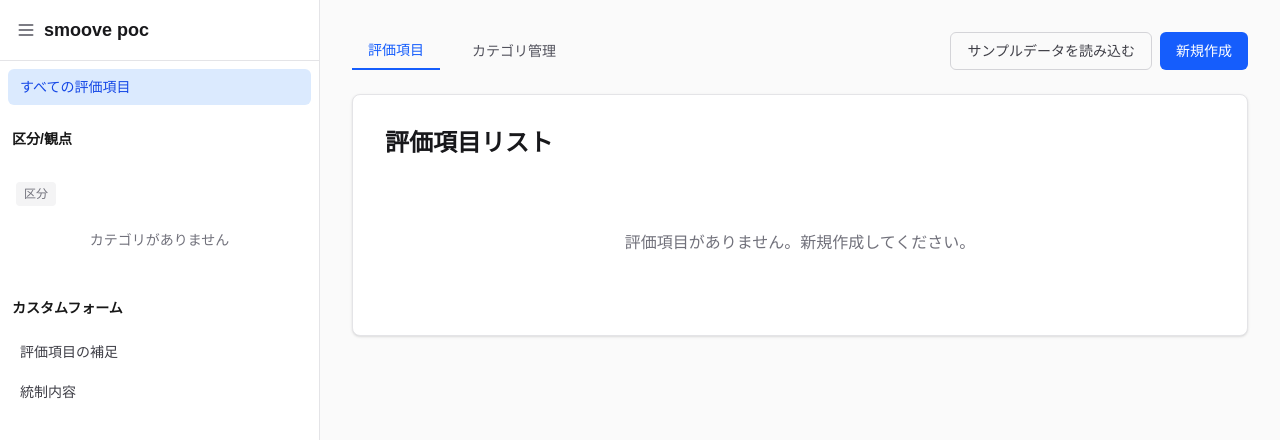
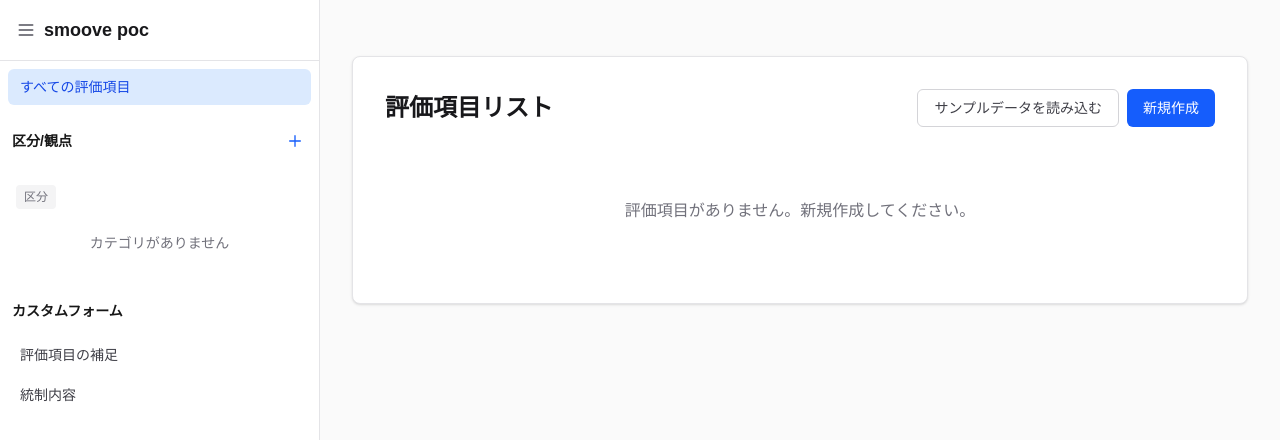
Before and after one commit to takahashi-tosh/flexible-checklist, a Next.js app: page / in a window 1280 px wide. Shown: the top 440 px of the page. Built offline with nearby package versions, Linux system fonts and the light colour scheme.

Commit message:
[modify] ui

```diff
--- a/app/components/CategorySidebar.tsx
+++ b/app/components/CategorySidebar.tsx
@@ -9,7 +9,7 @@ interface CategorySidebarProps {
   selectedCategoryId: string | null;
   onSelectCategory: (categoryId: string | null) => void;
   refreshTrigger?: number;
-  onSelectView?: (view: 'supplemental-info-templates' | 'control-content-templates') => void;
+  onSelectView?: (view: 'supplemental-info-templates' | 'control-content-templates' | 'categories') => void;
   currentView?: string;
 }
 
@@ -71,15 +71,26 @@ export default function CategorySidebar({ selectedCategoryId, onSelectCategory,
       </div>
 
       <div className="p-2">
-        <div className="w-full text-left font-bold px-1 py-2 rounded-md text-sm transition-colors">
-          区分/観点
+        <div className="w-full flex items-center justify-between px-1 py-2 rounded-md text-sm transition-colors">
+          <span className="font-bold">区分/観点</span>
+          <button
+            onClick={() => onSelectView?.('categories')}
+            className="p-1 text-blue-600 dark:text-blue-400 hover:bg-blue-50 dark:hover:bg-blue-900/20 rounded transition-colors"
+            title="カテゴリを管理"
+          >
+            <svg className="w-4 h-4" fill="none" stroke="currentColor" viewBox="0 0 24 24">
+              <path strokeLinecap="round" strokeLinejoin="round" strokeWidth={2} d="M12 4v16m8-8H4" />
+            </svg>
+          </button>
         </div>
       </div>
 
       {/* 区分ラベル */}
       <div className="px-4 py-2 mt-2">
-        <div className="text-xs font-medium text-zinc-500 dark:text-zinc-400 bg-zinc-100 dark:bg-zinc-800 px-2 py-1 rounded inline-block">
-          区分
+        <div className="flex items-center justify-between">
+          <div className="text-xs font-medium text-zinc-500 dark:text-zinc-400 bg-zinc-100 dark:bg-zinc-800 px-2 py-1 rounded inline-block">
+            区分
+          </div>
         </div>
       </div>
 
--- a/app/components/EvaluationItemList.tsx
+++ b/app/components/EvaluationItemList.tsx
@@ -95,7 +95,7 @@ export default function EvaluationItemList({ items, onEdit, onDelete, onAddContr
       {/* カテゴリなしのアイテム */}
       {uncategorizedItems.length > 0 && (
         <div>
-          <h3 className="text-lg font-bold text-zinc-700 dark:text-zinc-300 mb-3 pb-2 border-b-2 border-zinc-300 dark:border-zinc-700">
+          <h3 className="sticky top-0 z-10 text-lg font-bold text-zinc-700 dark:text-zinc-300 mb-3 pb-2 border-b-2 border-zinc-300 dark:border-zinc-700 bg-zinc-50 dark:bg-black">
             未分類
           </h3>
           <div className="space-y-4">
@@ -133,7 +133,7 @@ export default function EvaluationItemList({ items, onEdit, onDelete, onAddContr
         return (
           <div key={parent.id}>
             {/* 区分ヘッダー */}
-            <h2 className="text-xl font-bold text-zinc-900 dark:text-zinc-100 mb-4 pb-2 border-b-2 border-blue-500 dark:border-blue-400">
+            <h2 className="sticky top-0 z-20 text-xl font-bold text-zinc-900 dark:text-zinc-100 mb-4 pb-2 border-b-2 border-blue-500 dark:border-blue-400 bg-zinc-50 dark:bg-black">
               {parentIndex + 1}. {parent.label}
             </h2>
 
@@ -170,7 +170,7 @@ export default function EvaluationItemList({ items, onEdit, onDelete, onAddContr
               return (
                 <div key={childId} className="mb-6">
                   {/* 観点ヘッダー */}
-                  <h3 className="text-base font-semibold text-zinc-700 dark:text-zinc-300 mb-3 pb-1 border-b border-zinc-300 dark:border-zinc-700">
+                  <h3 className="sticky top-[52px] z-10 text-base font-semibold text-zinc-700 dark:text-zinc-300 mb-3 pb-1 border-b border-zinc-300 dark:border-zinc-700 bg-zinc-50 dark:bg-black">
                     {parentIndex + 1}.{childIndex + 1}. {childData.category.label}
                   </h3>
 
--- a/app/page.tsx
+++ b/app/page.tsx
@@ -439,16 +439,33 @@ export default function Home() {
   return (
     <div className="min-h-screen bg-zinc-50 dark:bg-black flex">
       {/* サイドバー */}
-      {viewMode === 'items' && (
       <CategorySidebar
         selectedCategoryId={selectedCategoryId}
-          onSelectCategory={setSelectedCategoryId}
+        onSelectCategory={(categoryId) => {
+          setSelectedCategoryId(categoryId);
+          // カテゴリを選択したら評価項目ビューに切り替える
+          if (viewMode !== 'items') {
+            setViewMode('items');
+            setShowForm(false);
+            setEditingItem(null);
+            setEditingCategory(null);
+            setEditingSupplementalInfoTemplate(null);
+            setEditingControlContentTemplate(null);
+            setShowControlContentForm(false);
+            setShowSupplementalInfoForm(false);
+          }
+        }}
         refreshTrigger={sidebarRefreshTrigger}
         onSelectView={(view) => {
           setViewMode(view);
           setEditingItem(null);
           setEditingCategory(null);
-            if (view === 'supplemental-info-templates') {
+          if (view === 'categories') {
+            // カテゴリ管理ビューに遷移
+            setShowForm(false);
+            setEditingSupplementalInfoTemplate(null);
+            setEditingControlContentTemplate(null);
+          } else if (view === 'supplemental-info-templates') {
             const templates = getSupplementalInfoTemplates();
             setSupplementalInfoTemplates(templates);
             if (templates.length > 0) {
@@ -472,62 +489,12 @@ export default function Home() {
         }}
         currentView={viewMode}
       />
-      )}
 
       {/* メインコンテンツ */}
-      <main className={`flex-1 overflow-y-auto overflow-x-auto ${viewMode === 'items' ? 'ml-80' : ''}`}>
+      <main className="flex-1 overflow-y-auto overflow-x-auto ml-80">
         <div className={`${viewMode === 'items' ? 'min-w-fit' : 'max-w-6xl mx-auto'} px-4 py-8 sm:px-6 lg:px-8`}>
           {/* ヘッダー */}
           <div className="mb-6 flex justify-between items-center">
-            <div className="flex gap-4 items-center">
-              <button
-                onClick={() => {
-                  setViewMode('items');
-                  setShowForm(false);
-                  setEditingItem(null);
-                  setEditingCategory(null);
-                }}
-                className={`px-4 py-2 text-sm font-medium transition-colors ${
-                  viewMode === 'items'
-                    ? 'text-blue-600 dark:text-blue-400 border-b-2 border-blue-600 dark:border-blue-400'
-                    : 'text-zinc-600 dark:text-zinc-400 hover:text-zinc-900 dark:hover:text-zinc-100'
-                }`}
-              >
-                評価項目
-              </button>
-              <button
-                onClick={() => {
-                  setViewMode('categories');
-                  setShowForm(false);
-                  setEditingItem(null);
-                  setEditingCategory(null);
-                  setEditingSupplementalInfoTemplate(null);
-                }}
-                className={`px-4 py-2 text-sm font-medium transition-colors ${
-                  viewMode === 'categories'
-                    ? 'text-blue-600 dark:text-blue-400 border-b-2 border-blue-600 dark:border-blue-400'
-                    : 'text-zinc-600 dark:text-zinc-400 hover:text-zinc-900 dark:hover:text-zinc-100'
-                }`}
-              >
-                カテゴリ管理
-              </button>
-            </div>
-            {viewMode === 'items' && !showForm && !showControlContentForm && !showSupplementalInfoForm && (
-              <div className="flex gap-2">
-                <button
-                  onClick={handleInitializeSampleData}
-                  className="px-4 py-2 text-sm font-medium text-zinc-700 dark:text-zinc-300 border border-zinc-300 dark:border-zinc-700 rounded-md hover:bg-zinc-50 dark:hover:bg-zinc-800 transition-colors"
-                >
-                  サンプルデータを読み込む
-                </button>
-                <button
-                  onClick={handleNewClick}
-                  className="px-4 py-2 text-sm font-medium text-white bg-blue-600 dark:bg-blue-500 rounded-md hover:bg-blue-700 dark:hover:bg-blue-600 transition-colors"
-                >
-                  新規作成
-                </button>
-        </div>
-            )}
             {viewMode === 'categories' && !showForm && (
               <button
                 onClick={() => {
@@ -571,18 +538,54 @@ export default function Home() {
             <div className="bg-white dark:bg-zinc-900 rounded-lg shadow-sm border border-zinc-200 dark:border-zinc-800 p-6 sm:p-8 min-w-fit">
               {selectedCategory && (
                 <div className="mb-6">
-                  <h1 className="text-2xl font-bold text-zinc-900 dark:text-zinc-100 mb-2">
+                  <div className="flex justify-between items-start mb-2">
+                    <h1 className="text-2xl font-bold text-zinc-900 dark:text-zinc-100">
                       {selectedCategory.label}
                     </h1>
+                    {!showForm && !showControlContentForm && !showSupplementalInfoForm && (
+                      <div className="flex gap-2">
+                        <button
+                          onClick={handleInitializeSampleData}
+                          className="px-4 py-2 text-sm font-medium text-zinc-700 dark:text-zinc-300 border border-zinc-300 dark:border-zinc-700 rounded-md hover:bg-zinc-50 dark:hover:bg-zinc-800 transition-colors"
+                        >
+                          サンプルデータを読み込む
+                        </button>
+                        <button
+                          onClick={handleNewClick}
+                          className="px-4 py-2 text-sm font-medium text-white bg-blue-600 dark:bg-blue-500 rounded-md hover:bg-blue-700 dark:hover:bg-blue-600 transition-colors"
+                        >
+                          新規作成
+                        </button>
+                      </div>
+                    )}
+                  </div>
                   {selectedCategory.content && (
                     <p className="text-zinc-600 dark:text-zinc-400">{selectedCategory.content}</p>
                   )}
                 </div>
               )}
               {!selectedCategory && (
-                <h1 className="text-2xl font-bold text-zinc-900 dark:text-zinc-100 mb-6">
+                <div className="flex justify-between items-center mb-6">
+                  <h1 className="text-2xl font-bold text-zinc-900 dark:text-zinc-100">
                     評価項目リスト
                   </h1>
+                  {!showForm && !showControlContentForm && !showSupplementalInfoForm && (
+                    <div className="flex gap-2">
+                      <button
+                        onClick={handleInitializeSampleData}
+                        className="px-4 py-2 text-sm font-medium text-zinc-700 dark:text-zinc-300 border border-zinc-300 dark:border-zinc-700 rounded-md hover:bg-zinc-50 dark:hover:bg-zinc-800 transition-colors"
+                      >
+                        サンプルデータを読み込む
+                      </button>
+                      <button
+                        onClick={handleNewClick}
+                        className="px-4 py-2 text-sm font-medium text-white bg-blue-600 dark:bg-blue-500 rounded-md hover:bg-blue-700 dark:hover:bg-blue-600 transition-colors"
+                      >
+                        新規作成
+                      </button>
+                    </div>
+                  )}
+                </div>
               )}
 
               {showForm ? (
```
Lines whose indentation alone changed are shown as unchanged.
